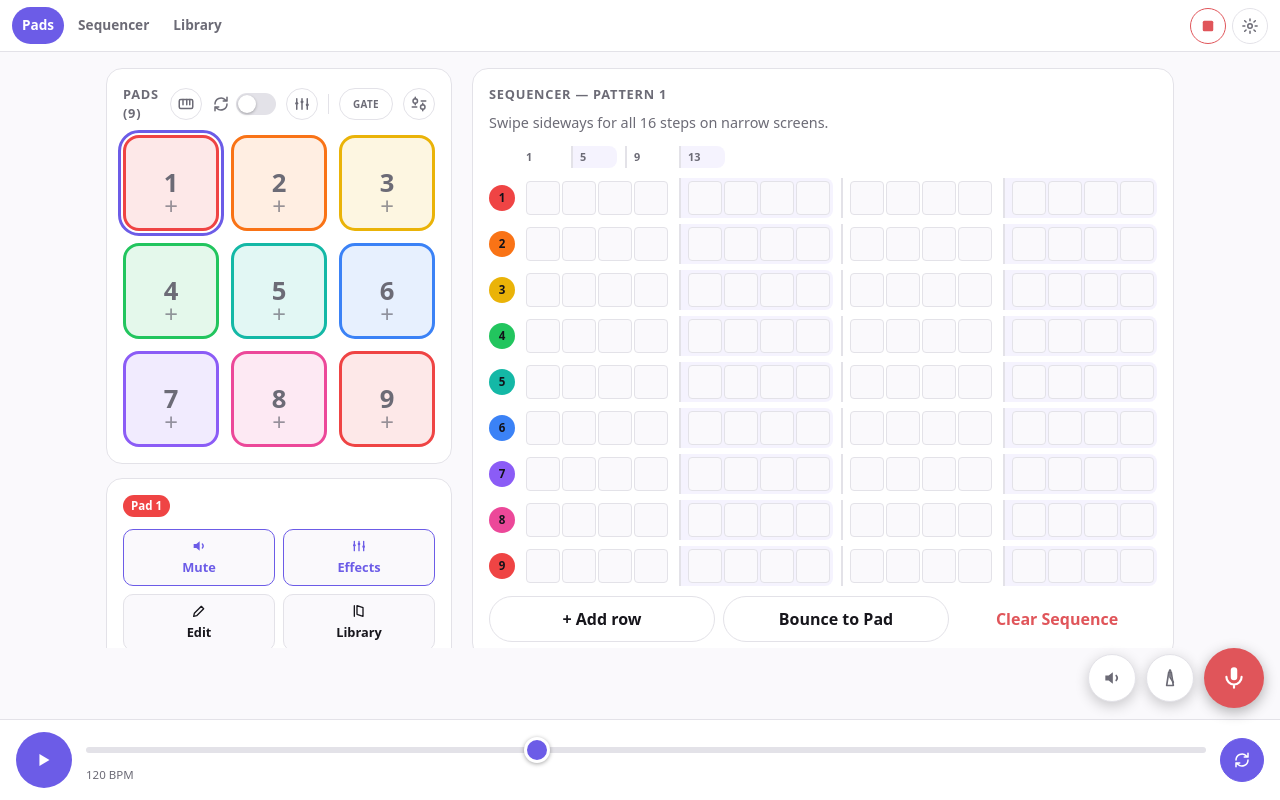
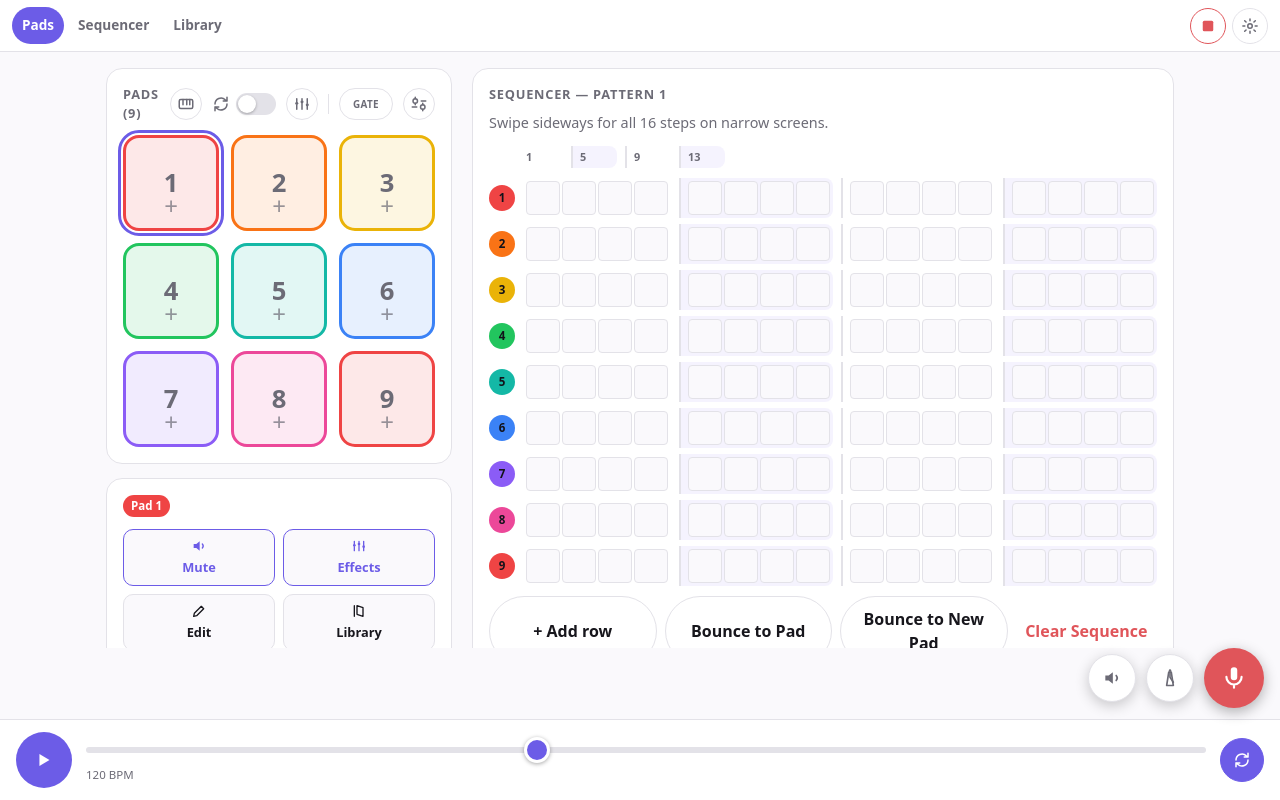
Before and after one commit to Amenonuhoko/mini-mixer, a React (Vite) app in the folder app/: page / in a window 1280 px wide. Built offline with nearby package versions, Linux system fonts and the light colour scheme.

Commit message:
Add Bounce to New Pad control

```diff
--- a/app/src/components/Sequencer.tsx
+++ b/app/src/components/Sequencer.tsx
@@ -2,6 +2,7 @@ import { useState } from 'react'
 import { usePadLooping } from '../hooks/usePadLooping'
 import { renderPatternToBuffer } from '../engine/bouncePattern'
 import { MAX_PAD_COUNT, STEP_COUNT } from '../state/constants'
+import { createId, timestampNow } from '../state/defaults'
 import { useAppState } from '../state/AppStateContext'
 import { useEngine } from '../state/EngineContext'
 import { contrastingTextColor } from '../utils/color'
@@ -48,18 +49,33 @@ export function Sequencer({ onBounced }: SequencerProps) {
     ? visiblePads.some((pad) => (pattern.steps[pad.id] ?? []).some((sampleId) => sampleId !== null))
     : false
 
-  const handleBounce = async () => {
-    if (!pattern || bouncing) return
+  const handleBounce = async (toNewPad = false) => {
+    if (!pattern || bouncing || (toNewPad && state.visiblePadCount >= MAX_PAD_COUNT)) return
     setBouncing(true)
     try {
       const buffer = await renderPatternToBuffer(state, pattern.id)
       const peaks = computePeaks(buffer, WAVEFORM_BUCKETS)
-      onBounced({
+      const recording = {
         label: `Bounce ${Object.keys(state.samples).length + 1}`,
         buffer,
         peaks,
-        kind: 'sequence',
-      })
+        kind: 'sequence' as const,
+      }
+      if (toNewPad) {
+        dispatch({
+          type: 'ADD_SAMPLE_TO_NEW_PAD',
+          sample: {
+            id: createId('sample'),
+            label: recording.label,
+            buffer: recording.buffer,
+            peaks: recording.peaks,
+            kind: recording.kind,
+            recordedAt: timestampNow(),
+          },
+        })
+      } else {
+        onBounced(recording)
+      }
     } catch {
       // Pattern had no active steps — nothing to bounce. The button is
       // already disabled for this case; a race (steps cleared mid-render) is
@@ -123,6 +139,19 @@ export function Sequencer({ onBounced }: SequencerProps) {
           title={patternHasSteps ? 'Render this pattern to a new sample' : 'Program a step first'}
         >
           {bouncing ? 'Bouncing…' : 'Bounce to Pad'}
+        </button>
+        <button
+          type="button"
+          className="btn btn-secondary sequencer-bounce"
+          onClick={() => void handleBounce(true)}
+          disabled={!patternHasSteps || bouncing || state.visiblePadCount >= MAX_PAD_COUNT}
+          title={
+            state.visiblePadCount >= MAX_PAD_COUNT
+              ? 'Maximum number of pads reached'
+              : 'Render this pattern and place it on a new pad'
+          }
+        >
+          Bounce to New Pad
         </button>
         <button
           type="button"
```
